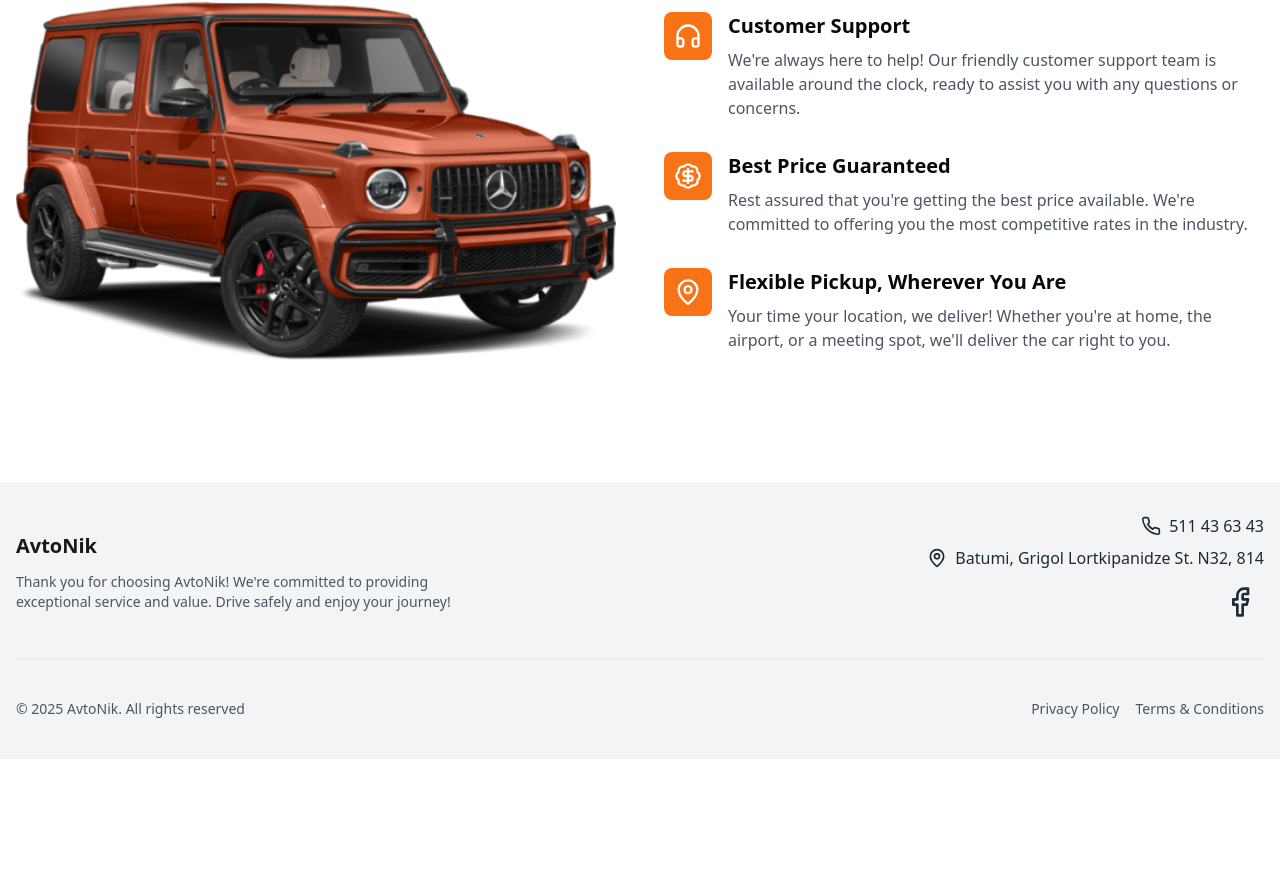
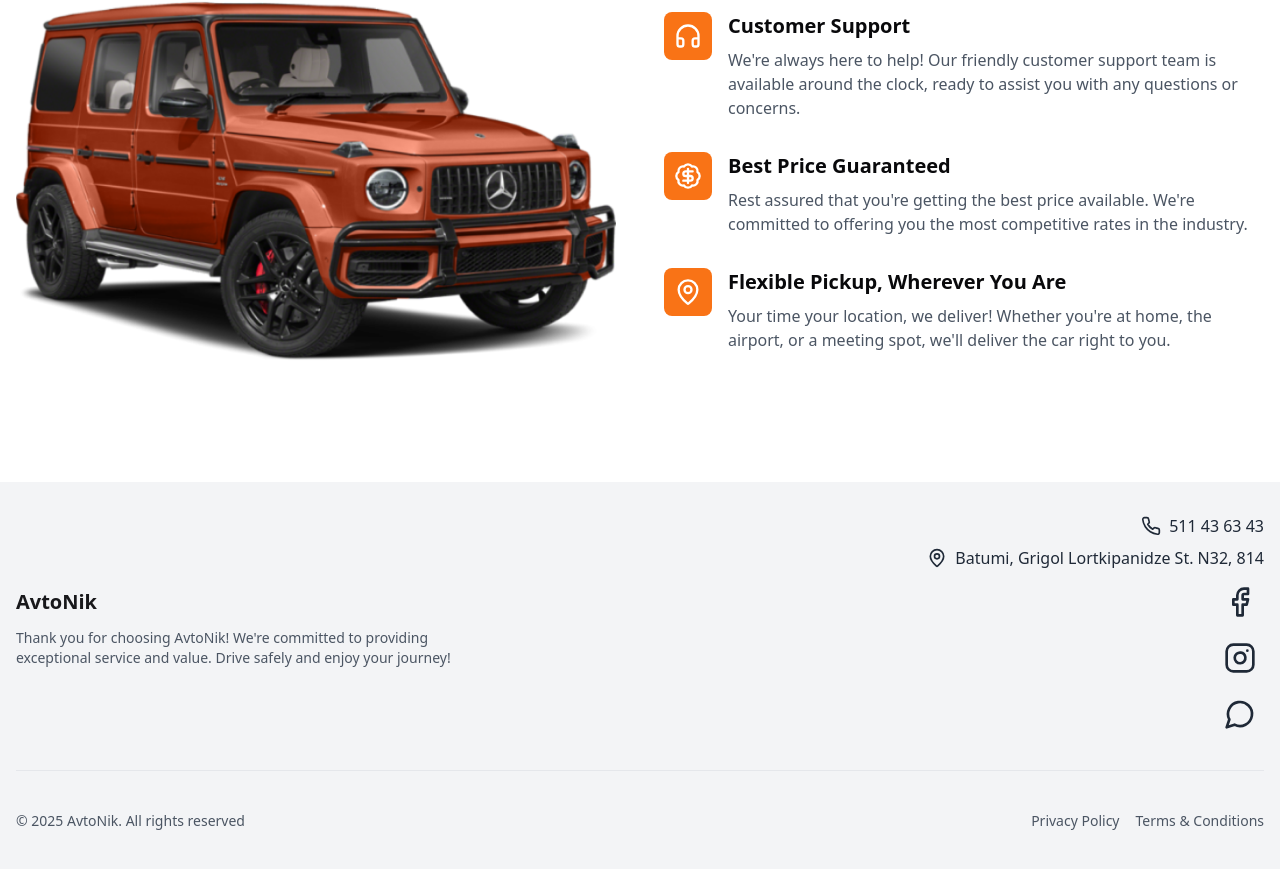
Before and after one commit to 1PasT1/AvtoNik, a React (Vite) app: page / in a window 1280 px wide. Shown: the part 1922-2791 px from the top of the page. Before the commit the page ends 2681 px from the top, so only its background shows below. Built offline with nearby package versions, Linux system fonts and the light colour scheme; no server answers.

Commit message:
Add Instagram and WhatsApp links to Footer

```diff
--- a/src/components/Footer.tsx
+++ b/src/components/Footer.tsx
@@ -1,5 +1,5 @@
 import { Link } from "react-router-dom";
-import { Facebook, Phone, MapPin } from "lucide-react";
+import { Facebook, Phone, MapPin, Instagram, MessageCircle } from "lucide-react";
 import { Button } from "@/components/ui/button";
 
 interface FooterProps {
@@ -26,11 +26,12 @@ export function Footer({ language }: FooterProps) {
             <p className="text-sm text-gray-600 mt-2 max-w-md mx-auto md:mx-0">
               {language === "English"
                 ? "Thank you for choosing AvtoNik! We're committed to providing exceptional service and value. Drive safely and enjoy your journey!"
-                : "Спасибо, что выбрали AvtoNik! Мы стремимся предоставить исключительный сервис и ценность. Безопасной поездки и приятного путешествия!"}
+                : "Спасибо, что выбрали AvтоNik! Мы стремимся предоставить исключительный сервис и ценность. Безопасной поездки и приятного путешествия!"}
             </p>
           </div>
 
           <div className="flex flex-col items-center md:items-end space-y-2">
+
             {/* Phone */}
             <a
               href="tel:+995511436343"
@@ -60,6 +61,28 @@ export function Footer({ language }: FooterProps) {
             >
               <Facebook className="h-8 w-8 text-gray-800" />
               <span className="sr-only">Facebook</span>
+            </a>
+
+            {/* Instagram */}
+            <a
+              href="https://www.instagram.com/autonikrentals"
+              target="_blank"
+              rel="noopener noreferrer"
+              className="p-2 rounded-full hover:bg-gray-200 transition-colors duration-200"
+            >
+              <Instagram className="h-8 w-8 text-gray-800" />
+              <span className="sr-only">Instagram</span>
+            </a>
+
+            {/* WhatsApp */}
+            <a
+              href="https://wa.me/995511436343"
+              target="_blank"
+              rel="noopener noreferrer"
+              className="p-2 rounded-full hover:bg-gray-200 transition-colors duration-200"
+            >
+              <MessageCircle className="h-8 w-8 text-gray-800" />
+              <span className="sr-only">WhatsApp</span>
             </a>
           </div>
         </div>
```
